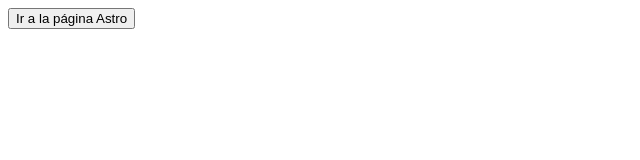
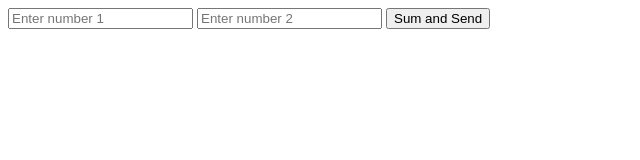
Before and after one commit to hlsalazar/API_seguim_ocular, a plain HTML site: page BORRAR.html in a window 1280 px wide. Shown: the whole page, without its empty margins (0-640 px from the left). Drawn offline with Linux system fonts and the light colour scheme.

Commit message:
prueba api intermedia 4

```diff
--- a/BORRAR.html
+++ b/BORRAR.html
@@ -1,23 +1,31 @@
 <!DOCTYPE html>
-<html>
+<html lang="en">
 <head>
-    <title>Página Estática</title>
+    <meta charset="UTF-8">
+    <meta name="viewport" content="width=device-width, initial-scale=1.0">
+    <title>Sum Page</title>
+</head>
+<body>
+    <input type="number" id="num1" placeholder="Enter number 1">
+    <input type="number" id="num2" placeholder="Enter number 2">
+    <button onclick="sendSum()">Sum and Send</button>
+
     <script>
-        async function sendData() {
-            const largeArray = Array.from({ length: 10000 }, (_, i) => `Item ${i + 1}`); // Ejemplo de un array grande
-            const response = await fetch('https://astro-api-to-array.vercel.app/api/save-data', {
+        async function sendSum() {
+            const num1 = parseFloat(document.getElementById('num1').value);
+            const num2 = parseFloat(document.getElementById('num2').value);
+            const sum = num1 + num2;
+
+            const response = await fetch('https://astro-api-to-array.vercel.app/api/store-sum', {
                 method: 'POST',
                 headers: {
                     'Content-Type': 'application/json'
                 },
-                body: JSON.stringify({ largeArray })
+                body: JSON.stringify({ sum })
             });
             const data = await response.json();
-            window.location.href = `https://astro-api-to-array.vercel.app/index?id=${data.id}`;
+            window.location.href = `https://astro-api-to-array.vercel.app/index?sum=${data.sum}`;
         }
     </script>
-</head>
-<body>
-    <button onclick="sendData()">Ir a la página Astro</button>
 </body>
 </html>
```
